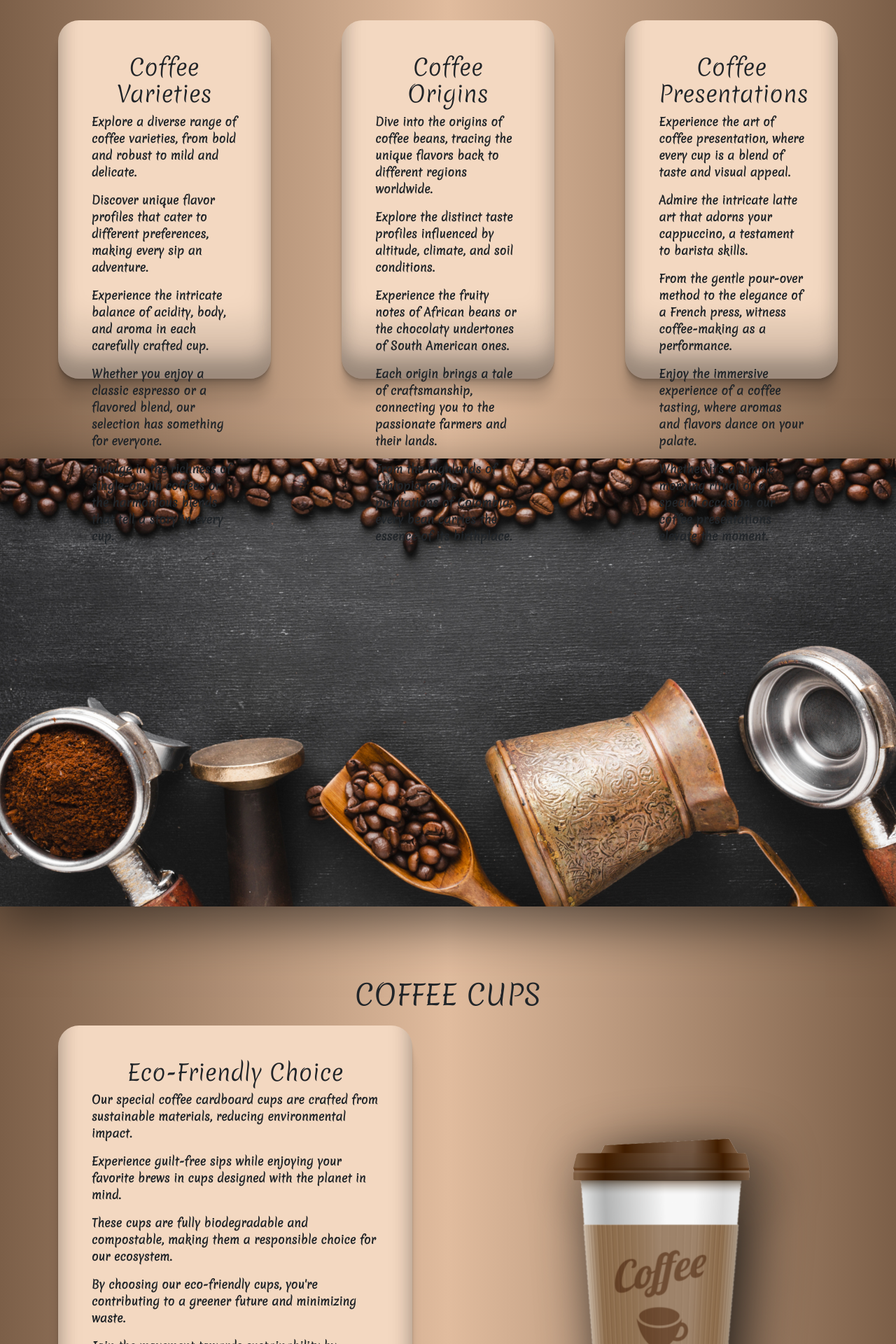
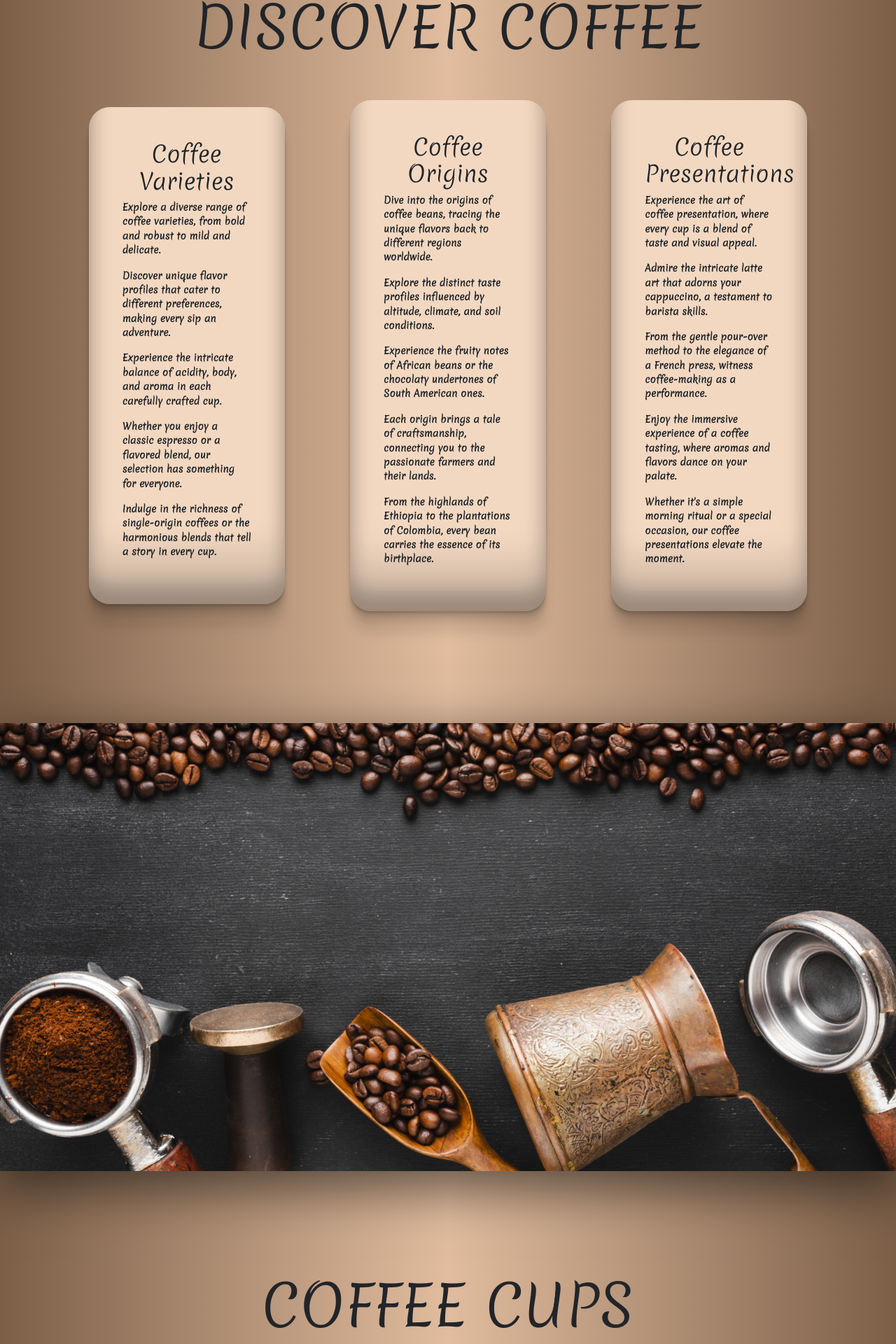
Before and after one commit to EmirCBKC/Coffee-E-Commerce-REACT-PYTHON-DJANGO-SASS, a React (Create React App) app in the folder coffee/: page / in a window 1280 px wide. Shown: the part 823-2743 px from the top of the page at 70% size. Built offline with nearby package versions, Linux system fonts and the light colour scheme; a web font is replaced by a local one.

Commit message:
responsive-end

```diff
--- a/coffee/src/components/Main.js
+++ b/coffee/src/components/Main.js
@@ -20,7 +20,7 @@ function Main() {
         <>
             <MyNavbar />
 
-            <div className='header'>
+            <div className='header mt-4'>
                 <video width="100%" height="100%" autoPlay loop muted>
                     <source src={video}></source>
                 </video>
@@ -29,9 +29,9 @@ function Main() {
             <div className='content mt-5 mb-5 d-flex flex-column justify-content-start align-items-center'>
 
                 <div className='d-flex justify-content-center' data-aos="fade-up" data-aos-anchor-placement="top-bottom">
-                    <div className='info mt-5 mb-5 row justify-content-around align-items-center'>
+                    <div className='info mt-5 mb-5 p-5 row justify-content-around align-items-center'>
                         <h1 className='text-center'>DISCOVER COFFEE</h1>
-                        <div className='info-1 col-xxl-3 col-xl-3 col-lg-3 col-md-12 col-sm-12 col-xs-12 p-5'>
+                        <div className='info-1 mt-5 mb-5 col-xxl-3 col-xl-3 col-lg-8 col-md-10 col-sm-12 col-xs-12 p-5'>
                             <h2 className='text-center'>Coffee Varieties</h2>
                             <p>Explore a diverse range of coffee varieties, from bold and robust to mild and delicate.</p>
                             <p>Discover unique flavor profiles that cater to different preferences, making every sip an adventure.</p>
@@ -39,7 +39,7 @@ function Main() {
                             <p>Whether you enjoy a classic espresso or a flavored blend, our selection has something for everyone.</p>
                             <p>Indulge in the richness of single-origin coffees or the harmonious blends that tell a story in every cup.</p>
                         </div>
-                        <div className='info-2 col-xxl-3 col-xl-3 col-lg-3 col-md-12 col-sm-12 col-xs-12 p-5'>
+                        <div className='info-2 mt-5 mb-5 col-xxl-3 col-xl-3 col-lg-8 col-md-10 col-sm-12 col-xs-12 p-5'>
                             <h2 className='text-center'>Coffee Origins</h2>
                             <p>Dive into the origins of coffee beans, tracing the unique flavors back to different regions worldwide.</p>
                             <p>Explore the distinct taste profiles influenced by altitude, climate, and soil conditions.</p>
@@ -47,7 +47,7 @@ function Main() {
                             <p>Each origin brings a tale of craftsmanship, connecting you to the passionate farmers and their lands.</p>
                             <p>From the highlands of Ethiopia to the plantations of Colombia, every bean carries the essence of its birthplace.</p>
                         </div>
-                        <div className='info-3 col-xxl-3 col-xl-3 col-lg-3 col-md-12 col-sm-12 col-xs-12 p-5'>
+                        <div className='info-3 mt-5 mb-5 col-xxl-3 col-xl-3 col-lg-8 col-md-10 col-sm-12 col-xs-12 p-5'>
                             <h2 className='text-center'>Coffee Presentations</h2>
                             <p>Experience the art of coffee presentation, where every cup is a blend of taste and visual appeal.</p>
                             <p>Admire the intricate latte art that adorns your cappuccino, a testament to barista skills.</p>
@@ -58,13 +58,16 @@ function Main() {
                     </div>
                 </div>
 
-                <div className='first-image mt-5 mb-5 row justify-content-around align-items-center'>
+                <div className='first-image-row mt-3 mb-5 row justify-content-around align-items-center'>
+                    <div className='first-image col-xxl-12 col-xl-12 col-lg-12 col-md-12 col-sm-12 col-xs-12'>
+
+                    </div>
                 </div>
 
                 <div className='d-flex justify-content-center' data-aos="fade-up" data-aos-anchor-placement="top-bottom">
-                    <div className='blog-up mt-5 mb-5 row justify-content-around align-items-center'>
+                    <div className='blog-up mt-5 mb-5 p-5 row justify-content-around align-items-center'>
                         <h1 className='text-center'>COFFEE CUPS</h1>
-                        <div className='blog-up-1 p-5 col-xxl-5 col-xl-5 col-lg-5 col-md-12 col-sm-12 col-xs-12'>
+                        <div className='blog-up-1 mt-5 flex-column mb-5 p-5 col-xxl-5 col-xl-5 col-lg-8 col-md-10 col-sm-12 col-xs-12'>
                             <h2 className='text-center'>Eco-Friendly Choice</h2>
                             <p>Our special coffee cardboard cups are crafted from sustainable materials, reducing environmental impact.</p>
                             <p>Experience guilt-free sips while enjoying your favorite brews in cups designed with the planet in mind.</p>
@@ -77,25 +80,28 @@ function Main() {
                             <p>Share the message of eco-consciousness with each cup, sparking conversations about responsible choices.</p>
                             <p>As you sip from these cups, you're savoring both flavor and a commitment to a healthier planet.</p>
                         </div>
-                        <div className='blog-up-2 d-flex flex-column justify-content-center align-items-center col-xxl-5 col-xl-5 col-lg-5 col-md-12 col-sm-12 col-xs-12'>
+                        <div className='blog-up-2 mt-5 mb-5 d-flex flex-column justify-content-center align-items-center col-xxl-5 col-xl-5 col-lg-8 col-md-10 col-sm-12 col-xs-12'>
                             <div className='cup d-flex flex-column justify-content-center align-items-center'>
-                                <img className='kapak' alt='' src={blogKapak} width="50%"></img>
-                                <img className='bardak' alt='' src={blogCup} width="70%"></img>
+                                <img className='kapak' alt='' src={blogKapak} width="70%"></img>
+                                <img className='bardak' alt='' src={blogCup} width="90%"></img>
                             </div>
                         </div>
                     </div>
                 </div>
 
-                <div className='second-image mt-5 mb-5 row justify-content-around align-items-center'>
+                <div className='second-image-row mt-3 mb-5 row justify-content-around align-items-center'>
+                    <div className='second-image col-xxl-12 col-xl-12 col-lg-12 col-md-12 col-sm-12 col-xs-12'>
+
+                    </div>
                 </div>
 
-                <div className='d-flex justify-content-between' style={{ width: "100%" }} data-aos="fade-up" data-aos-anchor-placement="top-bottom">
-                    <div className='blog-down mt-5 mb-5 row justify-content-between align-items-center'>
+                <div className='d-flex justify-content-center' data-aos="fade-up" data-aos-anchor-placement="top-bottom">
+                    <div className='blog-down mt-5 mb-5 p-5 row justify-content-around align-items-center'>
                         <h1 className='text-center'>COFFEE BEANS</h1>
-                        <div className='blog-down-1 col-5'>
-                            <img alt='' src={blogDownImage} width="90%"></img>
+                        <div className='blog-down-1 d-flex justify-content-center mt-5 mb-5 col-xxl-5 col-xl-5 col-lg-8 col-md-10 col-sm-12 col-xs-12'>
+                            <img alt='' src={blogDownImage} width="80%"></img>
                         </div>
-                        <div className='blog-down-2 me-5 p-5 col-5'>
+                        <div className='blog-down-2 mt-5 mb-5 p-5 col-xxl-5 col-xl-5 col-lg-8 col-md-10 col-sm-12 col-xs-12'>
                             <h2 className='text-center'>From Farm to Cup</h2>
                             <p>Embark on a journey through our coffee beans, from their origins to the final brewed cup.</p>
                             <p>Our carefully selected beans hail from renowned coffee-growing regions across the globe.</p>
@@ -111,25 +117,28 @@ function Main() {
                     </div>
                 </div>
 
-                <div className='three-image mt-5 mb-5 row justify-content-around align-items-center'>
+                <div className='third-image-row mt-3 mb-5 row justify-content-around align-items-center'>
+                    <div className='third-image col-xxl-12 col-xl-12 col-lg-12 col-md-12 col-sm-12 col-xs-12'>
+
+                    </div>
                 </div>
 
                 <div className='d-flex justify-content-center' data-aos="fade-up" data-aos-anchor-placement="top-bottom">
                     <div className='about mt-5 mb-5 row justify-content-around align-items-center'>
                         <h1 className='text-center'>ABOUT US</h1>
-                        <div className='about-1 p-5 col-3'>
+                        <div className='about-1 mt-5 mb-5 p-5 col-xxl-3 col-xl-3 col-lg-8 col-md-10 col-sm-12 col-xs-12'>
                             <h2 className='text-center'>Freshness at Its Best</h2>
                             <p>At our coffee shop, we take pride in keeping our coffees impeccably fresh.</p>
                             <p>We source the finest beans and employ careful storage methods to preserve their aroma and taste.</p>
                             <p>With each cup, you're experiencing the vibrant and rich flavors we're dedicated to delivering.</p>
                         </div>
-                        <div className='about-2 p-5 col-3'>
+                        <div className='about-2 mt-5 mb-5 p-5 col-xxl-3 col-xl-3 col-lg-8 col-md-10 col-sm-12 col-xs-12'>
                             <h2 className='text-center'>Safe Coffee Deliveries</h2>
                             <p>Your safety is our priority, and that extends to our coffee deliveries.</p>
                             <p>We ensure all deliveries are made with the highest hygiene standards in mind.</p>
                             <p>From packaging to delivery, your coffee arrives at your doorstep with care and safety in focus.</p>
                         </div>
-                        <div className='about-3 p-5 col-3'>
+                        <div className='about-3 mt-5 mb-5 p-5 col-xxl-3 col-xl-3 col-lg-8 col-md-10 col-sm-12 col-xs-12'>
                             <h2 className='text-center'>Decades of Expertise</h2>
                             <p>With a legacy dating back to 1998, we've been committed to the art of coffee for over two decades.</p>
                             <p>Our journey started with a passion for quality and an appreciation for the perfect cup.</p>
@@ -138,34 +147,49 @@ function Main() {
                     </div>
                 </div>
 
-                <div className='four-image mt-5 mb-5 row justify-content-around align-items-center'>
+                <div className='four-image-row mt-3 mb-5 row justify-content-around align-items-center'>
+                    <div className='four-image col-xxl-12 col-xl-12 col-lg-12 col-md-12 col-sm-12 col-xs-12'>
+
+                    </div>
                 </div>
 
-                <h1 className='text-center'>PRODUCTS</h1>
-                <div className='products row justify-content-around align-items-center'>
+                <div className='products mt-5 mb-5 row justify-content-around align-items-center'>
+                    <h1 className='text-center'>PRODUCTS</h1>
                 </div>
 
                 <div className='contact-us mt-5 mb-5 row justify-content-around align-items-center'>
                     <h1 className='text-center'>CONTACT-US</h1>
-                    <div className='form col-5'>
-
+                    <div className='form mt-5 mb-5 p-5 col-xxl-5 col-xl-5 col-lg-8 col-md-10 col-sm-12 col-xs-12'>
+                        <h2 className='text-center'>Freshness at Its Best</h2>
+                        <p>At our coffee shop, we take pride in keeping our coffees impeccably fresh.</p>
+                        <p>We source the finest beans and employ careful storage methods to preserve their aroma and taste.</p>
+                        <p>With each cup, you're experiencing the vibrant and rich flavors we're dedicated to delivering.</p>
                     </div>
-                    <div className='map col-5'>
-
+                    <div className='map mt-5 mb-5 p-5 col-xxl-5 col-xl-5 col-lg-8 col-md-10 col-sm-12 col-xs-12'>
+                        <h2 className='text-center'>Freshness at Its Best</h2>
+                        <p>At our coffee shop, we take pride in keeping our coffees impeccably fresh.</p>
+                        <p>We source the finest beans and employ careful storage methods to preserve their aroma and taste.</p>
+                        <p>With each cup, you're experiencing the vibrant and rich flavors we're dedicated to delivering.</p>
                     </div>
                 </div>
 
                 <div className='accordion-row mt-5 mb-5 row justify-content-around align-items-center'>
                     <h1 className='text-center'>ACCORDION</h1>
-                    <div className='accordion col-5'>
-
+                    <div className='accordion mt-5 mb-5 p-5 col-xxl-5 col-xl-5 col-lg-8 col-md-10 col-sm-12 col-xs-12'>
+                        <h2 className='text-center'>Freshness at Its Best</h2>
+                        <p>At our coffee shop, we take pride in keeping our coffees impeccably fresh.</p>
+                        <p>We source the finest beans and employ careful storage methods to preserve their aroma and taste.</p>
+                        <p>With each cup, you're experiencing the vibrant and rich flavors we're dedicated to delivering.</p>
                     </div>
                 </div>
 
                 <div className='partner-row mt-5 mb-5 row justify-content-around align-items-center'>
                     <h1 className='text-center'>PARTNERSHIP</h1>
-                    <div className='partner col-5'>
-
+                    <div className='partner mt-5 mb-5 p-5 col-xxl-5 col-xl-5 col-lg-8 col-md-10 col-sm-12 col-xs-12'>
+                        <h2 className='text-center'>Freshness at Its Best</h2>
+                        <p>At our coffee shop, we take pride in keeping our coffees impeccably fresh.</p>
+                        <p>We source the finest beans and employ careful storage methods to preserve their aroma and taste.</p>
+                        <p>With each cup, you're experiencing the vibrant and rich flavors we're dedicated to delivering.</p>
                     </div>
                 </div>
 
--- a/coffee/src/components/Main.scss
+++ b/coffee/src/components/Main.scss
@@ -95,16 +95,23 @@ body {
   width: 100%;
   height: auto;
 
+  h1{
+    font-size: 80px;
+  }
+
   .info {
     width: 95%;
-    height: 40rem;
+    p {
+      font-size: 85%;
+    }
+
 
     .info-1 {
-      height: 80%;
       background-color: $card;
       border-radius: 30px;
       box-shadow: rgba(0, 0, 0, 0.17) 0px -23px 25px 0px inset, rgba(0, 0, 0, 0.15) 0px -36px 30px 0px inset, rgba(0, 0, 0, 0.1) 0px -79px 40px 0px inset, rgba(0, 0, 0, 0.06) 0px 2px 1px, rgba(0, 0, 0, 0.09) 0px 4px 2px, rgba(0, 0, 0, 0.09) 0px 8px 4px, rgba(0, 0, 0, 0.09) 0px 16px 8px, rgba(0, 0, 0, 0.09) 0px 32px 16px;
       transition: background-color 0.3s ease-in-out, color 0.3s ease-in-out;
+      overflow: auto;
     }
     .info-1:hover{
       background-color: $dropdown;
@@ -114,11 +121,11 @@ body {
     }
 
     .info-2 {
-      height: 80%;
       background-color: $card;
       border-radius: 30px;
       box-shadow: rgba(0, 0, 0, 0.17) 0px -23px 25px 0px inset, rgba(0, 0, 0, 0.15) 0px -36px 30px 0px inset, rgba(0, 0, 0, 0.1) 0px -79px 40px 0px inset, rgba(0, 0, 0, 0.06) 0px 2px 1px, rgba(0, 0, 0, 0.09) 0px 4px 2px, rgba(0, 0, 0, 0.09) 0px 8px 4px, rgba(0, 0, 0, 0.09) 0px 16px 8px, rgba(0, 0, 0, 0.09) 0px 32px 16px;
       transition: background-color 0.3s ease-in-out, color 0.3s ease-in-out;
+      overflow: auto;
     }
 
     .info-2:hover{
@@ -130,11 +137,11 @@ body {
     }
 
     .info-3 {
-      height: 80%;
       background-color: $card;
       border-radius: 30px;
       box-shadow: rgba(0, 0, 0, 0.17) 0px -23px 25px 0px inset, rgba(0, 0, 0, 0.15) 0px -36px 30px 0px inset, rgba(0, 0, 0, 0.1) 0px -79px 40px 0px inset, rgba(0, 0, 0, 0.06) 0px 2px 1px, rgba(0, 0, 0, 0.09) 0px 4px 2px, rgba(0, 0, 0, 0.09) 0px 8px 4px, rgba(0, 0, 0, 0.09) 0px 16px 8px, rgba(0, 0, 0, 0.09) 0px 32px 16px;
       transition: background-color 0.3s ease-in-out, color 0.3s ease-in-out;
+      overflow: auto;
     }
 
     .info-3:hover{
@@ -146,6 +153,8 @@ body {
     }
   }
 
+  .first-image-row{
+    width: 100%;
     .first-image {
       width: 100%;
       height: 80vh;
@@ -157,20 +166,19 @@ body {
       background-repeat: no-repeat;
       background-attachment: fixed;
     }
+  }
 
   .blog-up {
     width: 95%;
-    height: 50rem;
 
     .blog-up-1 {
-      height: 90%;
       background-color: $card;
       border-radius: 30px;
+      overflow: auto;
       box-shadow: rgba(0, 0, 0, 0.17) 0px -23px 25px 0px inset, rgba(0, 0, 0, 0.15) 0px -36px 30px 0px inset, rgba(0, 0, 0, 0.1) 0px -79px 40px 0px inset, rgba(0, 0, 0, 0.06) 0px 2px 1px, rgba(0, 0, 0, 0.09) 0px 4px 2px, rgba(0, 0, 0, 0.09) 0px 8px 4px, rgba(0, 0, 0, 0.09) 0px 16px 8px, rgba(0, 0, 0, 0.09) 0px 32px 16px;
     }
 
     .blog-up-2 {
-      height: 90%;
       .cup:hover{
         .kapak{
           transform: rotate(45deg);
@@ -200,25 +208,24 @@ body {
     }
   }
 
+  .second-image-row{
+    width: 100%;
     .second-image {
       width: 100%;
       height: 80vh;
       background-color: $card;
       box-shadow: rgba(0, 0, 0, 0.56) 0px 22px 70px 4px;
       background-image: url("./img/header-1.jpg");
-    background-position: top;
+      background-position: center;
       background-size: cover;
       background-repeat: no-repeat;
       background-attachment: fixed;
     }
+  }
 
   .blog-down {
-    width: 100%;
-    height: 50rem;
-
+    width: 95%;
     .blog-down-1 {
-      height: 90%;
-      width: 45%;
 
       img {
         filter: drop-shadow(16px 16px 40px $navbar-footer);
@@ -226,59 +233,55 @@ body {
     }
 
     .blog-down-2 {
-      width: 45%;
-      height: 90%;
       background-color: $card;
       border-radius: 30px;
+      overflow: auto;
       box-shadow: rgba(0, 0, 0, 0.17) 0px -23px 25px 0px inset, rgba(0, 0, 0, 0.15) 0px -36px 30px 0px inset, rgba(0, 0, 0, 0.1) 0px -79px 40px 0px inset, rgba(0, 0, 0, 0.06) 0px 2px 1px, rgba(0, 0, 0, 0.09) 0px 4px 2px, rgba(0, 0, 0, 0.09) 0px 8px 4px, rgba(0, 0, 0, 0.09) 0px 16px 8px, rgba(0, 0, 0, 0.09) 0px 32px 16px;
     }
   }
 
-  .row {
-    --bs-gutter-x: 0;
-  }
-
-  .three-image {
+  .third-image-row{
+    width: 100%;
+    .third-image {
       width: 100%;
       height: 80vh;
       background-color: $card;
       box-shadow: rgba(0, 0, 0, 0.56) 0px 22px 70px 4px;
       background-image: url("./img/header-2.jpeg");
-    background-position: bottom;
+      background-position: center;
       background-size: cover;
       background-repeat: no-repeat;
       background-attachment: fixed;
     }
+  }
 
   .about {
     width: 95%;
-    height: 40rem;
 
     .about-1 {
-      height: 90%;
-      width: 30%;
       background-color: $card;
       border-radius: 30px;
+      overflow: auto;
       box-shadow: rgba(0, 0, 0, 0.17) 0px -23px 25px 0px inset, rgba(0, 0, 0, 0.15) 0px -36px 30px 0px inset, rgba(0, 0, 0, 0.1) 0px -79px 40px 0px inset, rgba(0, 0, 0, 0.06) 0px 2px 1px, rgba(0, 0, 0, 0.09) 0px 4px 2px, rgba(0, 0, 0, 0.09) 0px 8px 4px, rgba(0, 0, 0, 0.09) 0px 16px 8px, rgba(0, 0, 0, 0.09) 0px 32px 16px;
     }
 
     .about-2 {
-      width: 30%;
-      height: 90%;
       background-color: $card;
       border-radius: 30px;
+      overflow: auto;
       box-shadow: rgba(0, 0, 0, 0.17) 0px -23px 25px 0px inset, rgba(0, 0, 0, 0.15) 0px -36px 30px 0px inset, rgba(0, 0, 0, 0.1) 0px -79px 40px 0px inset, rgba(0, 0, 0, 0.06) 0px 2px 1px, rgba(0, 0, 0, 0.09) 0px 4px 2px, rgba(0, 0, 0, 0.09) 0px 8px 4px, rgba(0, 0, 0, 0.09) 0px 16px 8px, rgba(0, 0, 0, 0.09) 0px 32px 16px;
     }
 
     .about-3 {
-      width: 30%;
-      height: 90%;
       background-color: $card;
       border-radius: 30px;
+      overflow: auto;
       box-shadow: rgba(0, 0, 0, 0.17) 0px -23px 25px 0px inset, rgba(0, 0, 0, 0.15) 0px -36px 30px 0px inset, rgba(0, 0, 0, 0.1) 0px -79px 40px 0px inset, rgba(0, 0, 0, 0.06) 0px 2px 1px, rgba(0, 0, 0, 0.09) 0px 4px 2px, rgba(0, 0, 0, 0.09) 0px 8px 4px, rgba(0, 0, 0, 0.09) 0px 16px 8px, rgba(0, 0, 0, 0.09) 0px 32px 16px;
     }
   }
 
+  .four-image-row{
+    width: 100%;
     .four-image {
       width: 100%;
       height: 80vh;
@@ -290,10 +293,11 @@ body {
       background-repeat: no-repeat;
       background-attachment: fixed;
     }
+  }
 
   .products {
     width: 90%;
-    height: 100rem;
+    height: 50rem;
     background-color: $card;
     box-shadow: rgba(0, 0, 0, 0.17) 0px -23px 25px 0px inset, rgba(0, 0, 0, 0.15) 0px -36px 30px 0px inset, rgba(0, 0, 0, 0.1) 0px -79px 40px 0px inset, rgba(0, 0, 0, 0.06) 0px 2px 1px, rgba(0, 0, 0, 0.09) 0px 4px 2px, rgba(0, 0, 0, 0.09) 0px 8px 4px, rgba(0, 0, 0, 0.09) 0px 16px 8px, rgba(0, 0, 0, 0.09) 0px 32px 16px;
     border-radius: 30px;
@@ -301,19 +305,14 @@ body {
 
   .contact-us {
     width: 95%;
-    height: 50rem;
 
     .form {
-      height: 90%;
-      width: 45%;
       background-color: $card;
       border-radius: 30px;
       box-shadow: rgba(0, 0, 0, 0.17) 0px -23px 25px 0px inset, rgba(0, 0, 0, 0.15) 0px -36px 30px 0px inset, rgba(0, 0, 0, 0.1) 0px -79px 40px 0px inset, rgba(0, 0, 0, 0.06) 0px 2px 1px, rgba(0, 0, 0, 0.09) 0px 4px 2px, rgba(0, 0, 0, 0.09) 0px 8px 4px, rgba(0, 0, 0, 0.09) 0px 16px 8px, rgba(0, 0, 0, 0.09) 0px 32px 16px;
     }
 
     .map {
-      width: 45%;
-      height: 90%;
       background-color: $card;
       border-radius: 30px;
       box-shadow: rgba(0, 0, 0, 0.17) 0px -23px 25px 0px inset, rgba(0, 0, 0, 0.15) 0px -36px 30px 0px inset, rgba(0, 0, 0, 0.1) 0px -79px 40px 0px inset, rgba(0, 0, 0, 0.06) 0px 2px 1px, rgba(0, 0, 0, 0.09) 0px 4px 2px, rgba(0, 0, 0, 0.09) 0px 8px 4px, rgba(0, 0, 0, 0.09) 0px 16px 8px, rgba(0, 0, 0, 0.09) 0px 32px 16px;
@@ -322,11 +321,8 @@ body {
 
   .accordion-row {
     width: 95%;
-    height: 40rem;
 
     .accordion {
-      height: 90%;
-      width: 45%;
       background-color: $card;
       border-radius: 30px;
       box-shadow: rgba(0, 0, 0, 0.17) 0px -23px 25px 0px inset, rgba(0, 0, 0, 0.15) 0px -36px 30px 0px inset, rgba(0, 0, 0, 0.1) 0px -79px 40px 0px inset, rgba(0, 0, 0, 0.06) 0px 2px 1px, rgba(0, 0, 0, 0.09) 0px 4px 2px, rgba(0, 0, 0, 0.09) 0px 8px 4px, rgba(0, 0, 0, 0.09) 0px 16px 8px, rgba(0, 0, 0, 0.09) 0px 32px 16px;
@@ -335,11 +331,8 @@ body {
 
   .partner-row {
     width: 95%;
-    height: 40rem;
 
     .partner {
-      height: 90%;
-      width: 45%;
       background-color: $card;
       border-radius: 30px;
       box-shadow: rgba(0, 0, 0, 0.17) 0px -23px 25px 0px inset, rgba(0, 0, 0, 0.15) 0px -36px 30px 0px inset, rgba(0, 0, 0, 0.1) 0px -79px 40px 0px inset, rgba(0, 0, 0, 0.06) 0px 2px 1px, rgba(0, 0, 0, 0.09) 0px 4px 2px, rgba(0, 0, 0, 0.09) 0px 8px 4px, rgba(0, 0, 0, 0.09) 0px 16px 8px, rgba(0, 0, 0, 0.09) 0px 32px 16px;
@@ -356,7 +349,7 @@ body {
 
 .myFooter {
   width: 100%;
-  height: 20rem;
+  height: auto;
   background-color: $navbar-footer;
   color: $navbar-footer-text;
   box-shadow: rgba(0, 0, 0, 0.17) 0px -23px 25px 0px inset, rgba(0, 0, 0, 0.15) 0px -36px 30px 0px inset, rgba(0, 0, 0, 0.1) 0px -79px 40px 0px inset, rgba(0, 0, 0, 0.06) 0px 2px 1px, rgba(0, 0, 0, 0.09) 0px 4px 2px, rgba(0, 0, 0, 0.09) 0px 8px 4px, rgba(0, 0, 0, 0.09) 0px 16px 8px, rgba(0, 0, 0, 0.09) 0px 32px 16px;
```
Also changed, not shown: coffee/src/components/MyFooter.js (+5 -5 lines), coffee/src/components/img/blog-down.png. Lines whose indentation alone changed are shown as unchanged.
